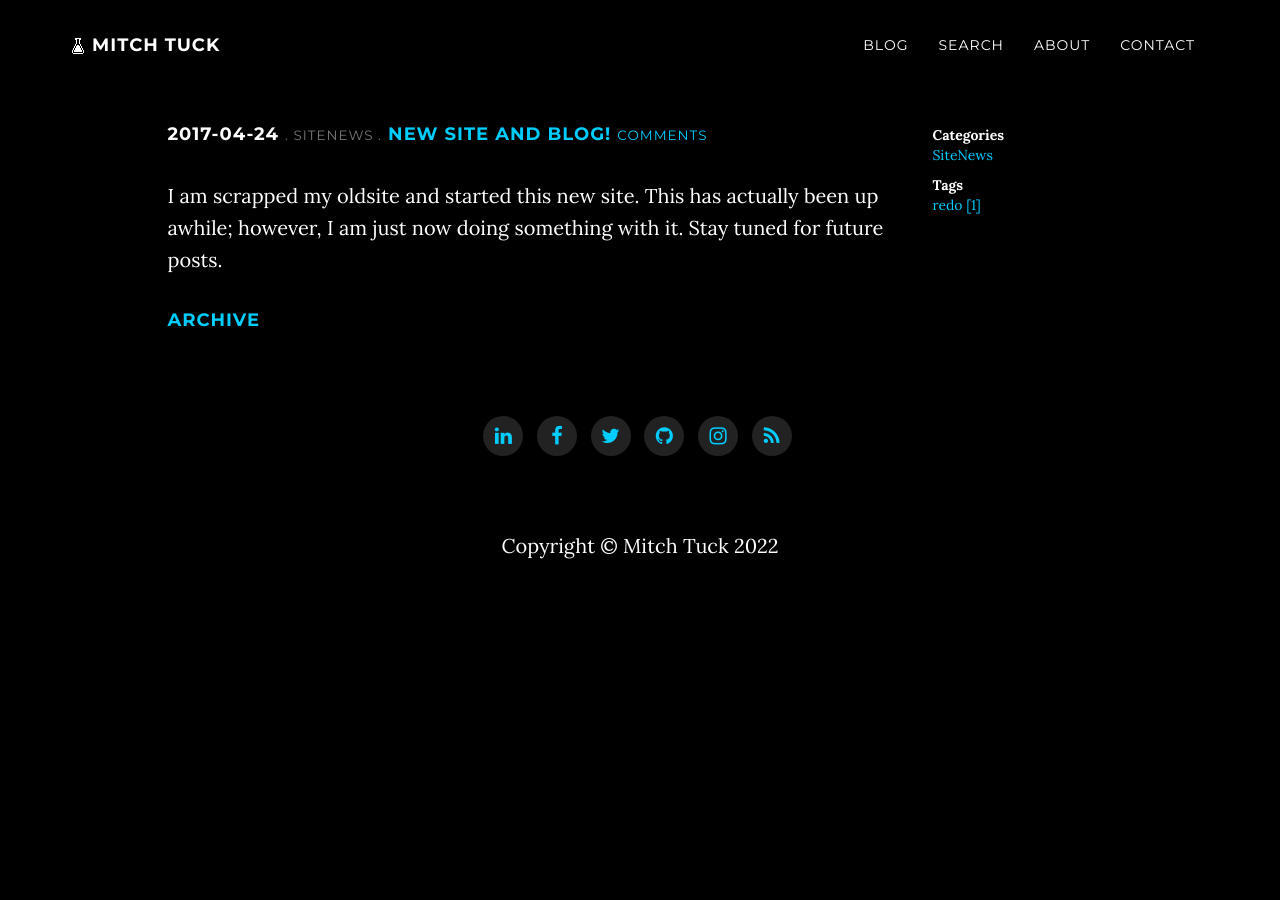
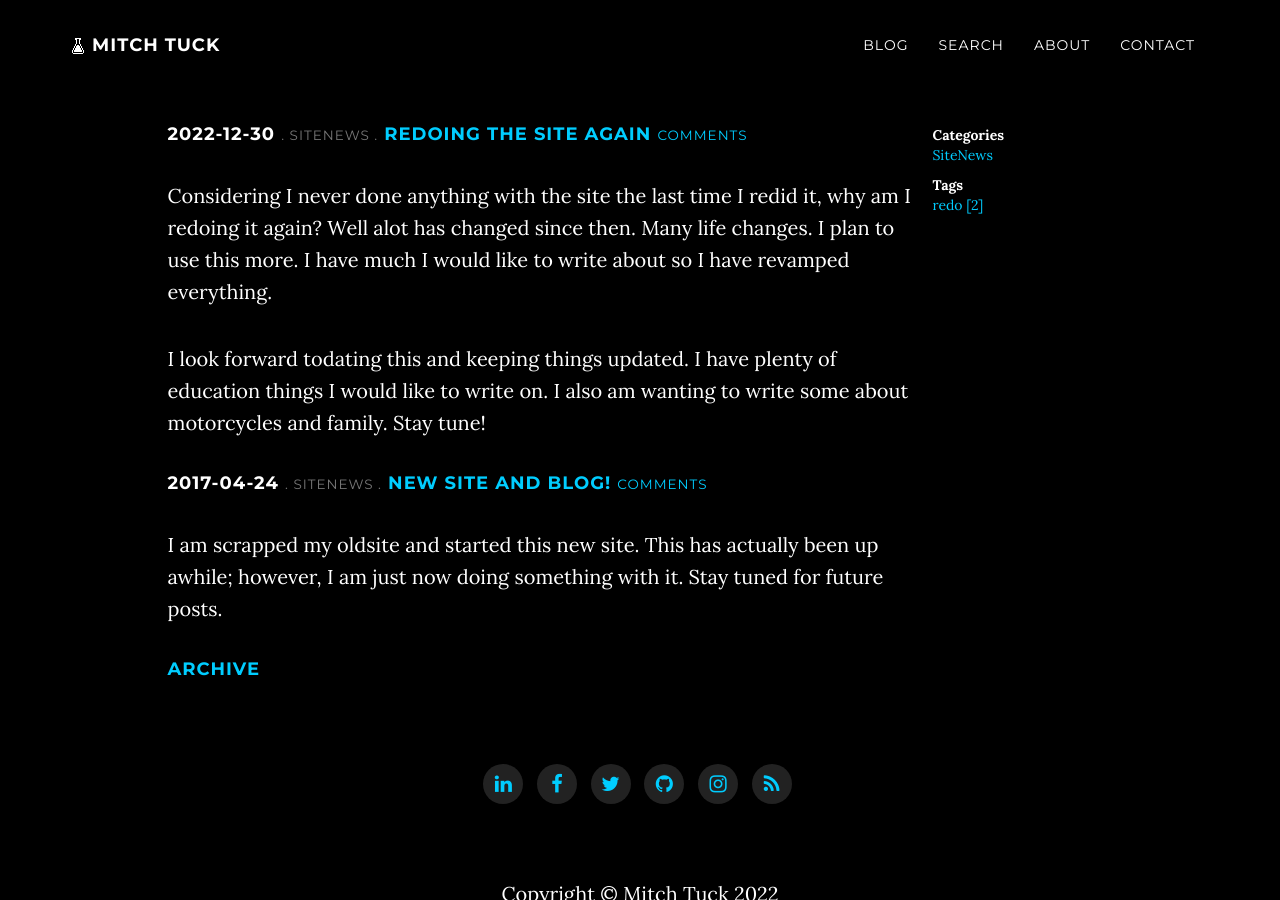
Before and after one commit to matuck/matuck.github.io, a Jekyll site: the page built from index.html, in a window 1280 px wide and 900 px high. Built offline with Jekyll 4.4.1, drawn with Linux system fonts in a browser that asks for light colours; nearby versions of some CDN libraries; comment, search, counter and statistics services are not loaded.

Commit message:
add new post

```diff
--- a/_data/tags.yml
+++ b/_data/tags.yml
@@ -1,2 +1,2 @@
 ---
-redo: 1
+redo: 2
--- /dev/null
+++ b/_posts/2022-12-30-Redoing.md
@@ -0,0 +1,11 @@
+---
+layout: post
+section-type: post
+title: Redoing the site again
+category: SiteNews
+tags: [ 'redo' ]
+---
+
+Considering I never done anything with the site the last time I redid it, why am I redoing it again?  Well alot has changed since then.  Many life changes.  I plan to use this more.  I have much I would like to write about so I have revamped everything.
+
+I look forward todating this and keeping things updated.  I have plenty of education things I would like to write on.  I also am wanting to write some about motorcycles and family.  Stay tune!
```
